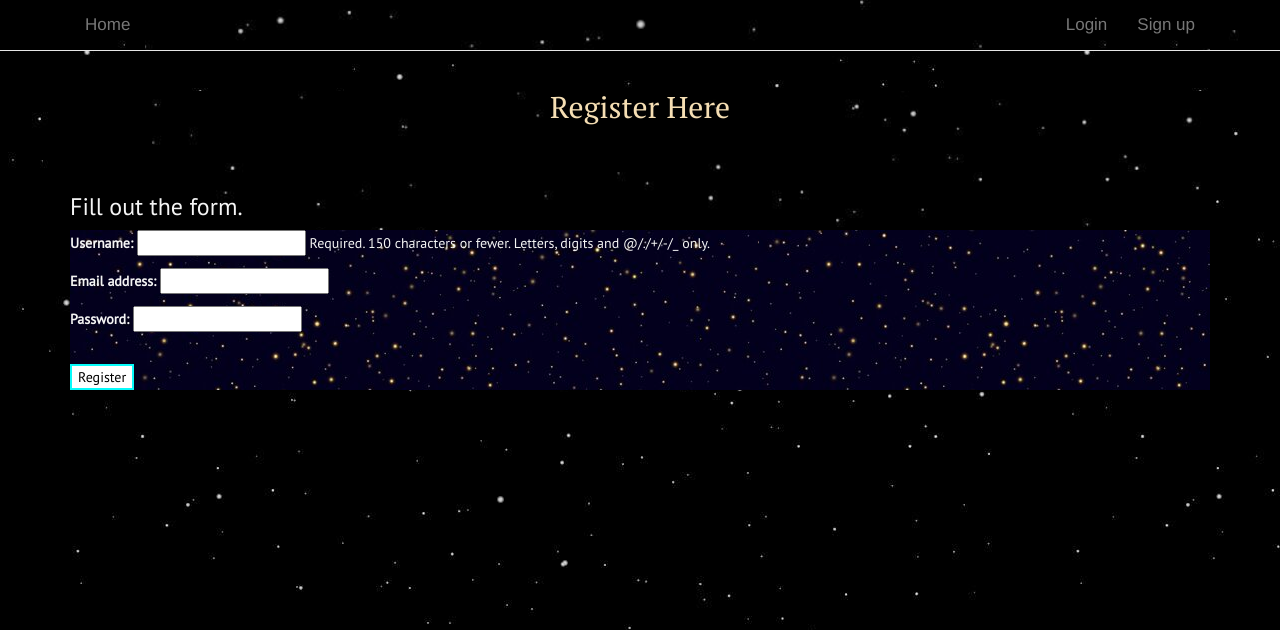
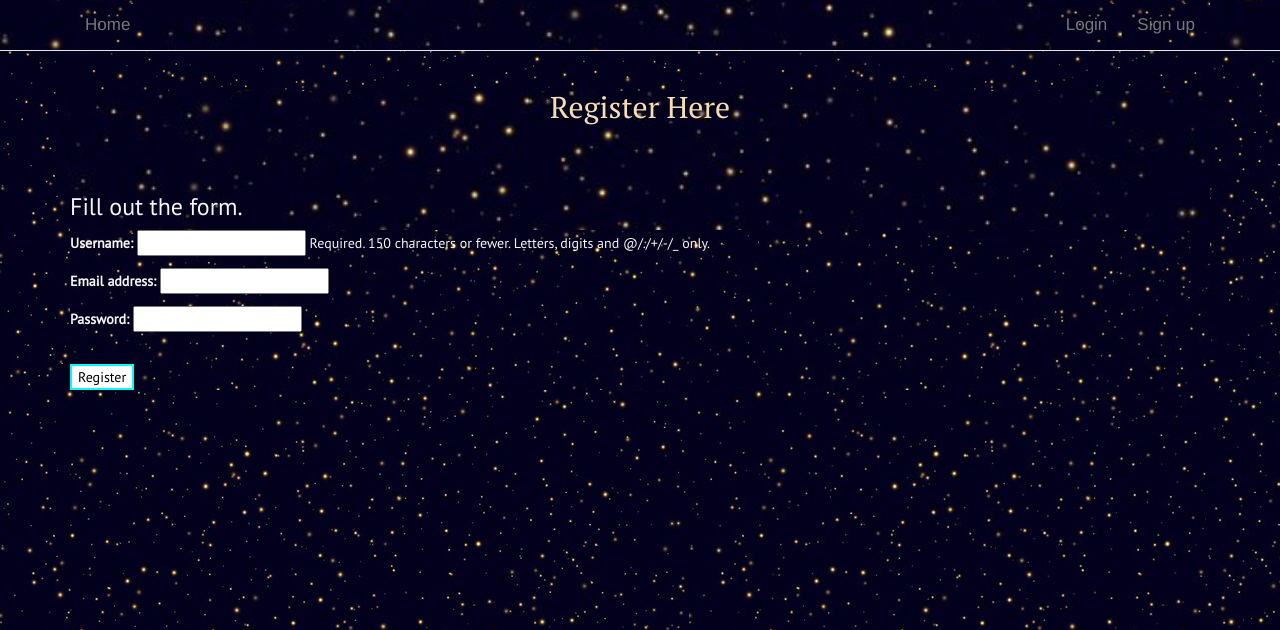
Before and after one commit to projects-incorp/Splitwise-django, a Django app: page /webapp/register/ in a window 1280 px wide. Shown: the top 630 px of the page. Run offline with Django 3.2, Linux system fonts and the light colour scheme; some libraries are stand-ins or nearby versions.

Commit message:
background html 2

```diff
--- a/Splitwise/webapp/templates/webapp/base.html
+++ b/Splitwise/webapp/templates/webapp/base.html
@@ -5,7 +5,7 @@
     <style>
     .bg-img {
       /* The image used */
-      background-image: url('{{ STATIC_URL }}static/pics/741514.JPG');
+      background-image: url('{{ STATIC_URL }}static/pics/background.JPG');
 
       min-height: 50px;
 
@@ -18,7 +18,7 @@
       position: relative;
     }
     .topnav a {
-      background-image: url('{{ STATIC_URL }}static/pics/741514.JPG');
+      background-image: url('{{ STATIC_URL }}static/pics/background.JPG');
       color: #FDFEFE;
       text-align: center;
       padding: 14px 16px;
--- a/Splitwise/webapp/templates/webapp/index.html
+++ b/Splitwise/webapp/templates/webapp/index.html
@@ -6,7 +6,7 @@
 
 body{
 
-  background-image: url('{{ STATIC_URL }}static/pics/741514.JPG');
+  background-image: url('{{ STATIC_URL }}static/pics/background.JPG');
   color: #FDFEFE;
 }
 table {
--- a/Splitwise/webapp/templates/webapp/login.html
+++ b/Splitwise/webapp/templates/webapp/login.html
@@ -10,13 +10,13 @@
 }
 
 .bg-img{
-  background-image: url('../../static/pics/741514.jpg');
+  background-image: url('../../static/pics/background.jpg');
   color: whitesmoke;
 }
 
 body{
 
-  background-image: url('../../static/pics/741514.jpg');
+  background-image: url('../../static/pics/background.jpg');
   color: black;
 
 }
--- a/Splitwise/webapp/templates/webapp/registeration.html
+++ b/Splitwise/webapp/templates/webapp/registeration.html
@@ -8,12 +8,12 @@
 @import url('https://fonts.googleapis.com/css2?family=PT+Sans&family=PT+Serif:ital@0;1&display=swap');
   .bg-img {
   /* The image used */
-    background-image: url('../../static/pics/741514.jpg');
+    background-image: url('../../static/pics/background.jpg');
     color: whitesmoke
   }
 
   body{
-    background-image: url('../../static/pics/741514.jpg');
+    background-image: url('../../static/pics/background.jpg');
     color: #FDFEFE;
 
   }
--- a/Splitwise/webapp/templates/webapp/transaction.html
+++ b/Splitwise/webapp/templates/webapp/transaction.html
@@ -5,7 +5,7 @@
   @import url('https://fonts.googleapis.com/css2?family=PT+Sans:ital@1&family=PT+Serif:ital@0;1&display=swap');
 
   .bg-img{
-    background-image: url('../../static/pics/741514.jpg');
+    background-image: url('../../static/pics/background.jpg');
     background-position: center;
     background-size: cover;
   }
```
